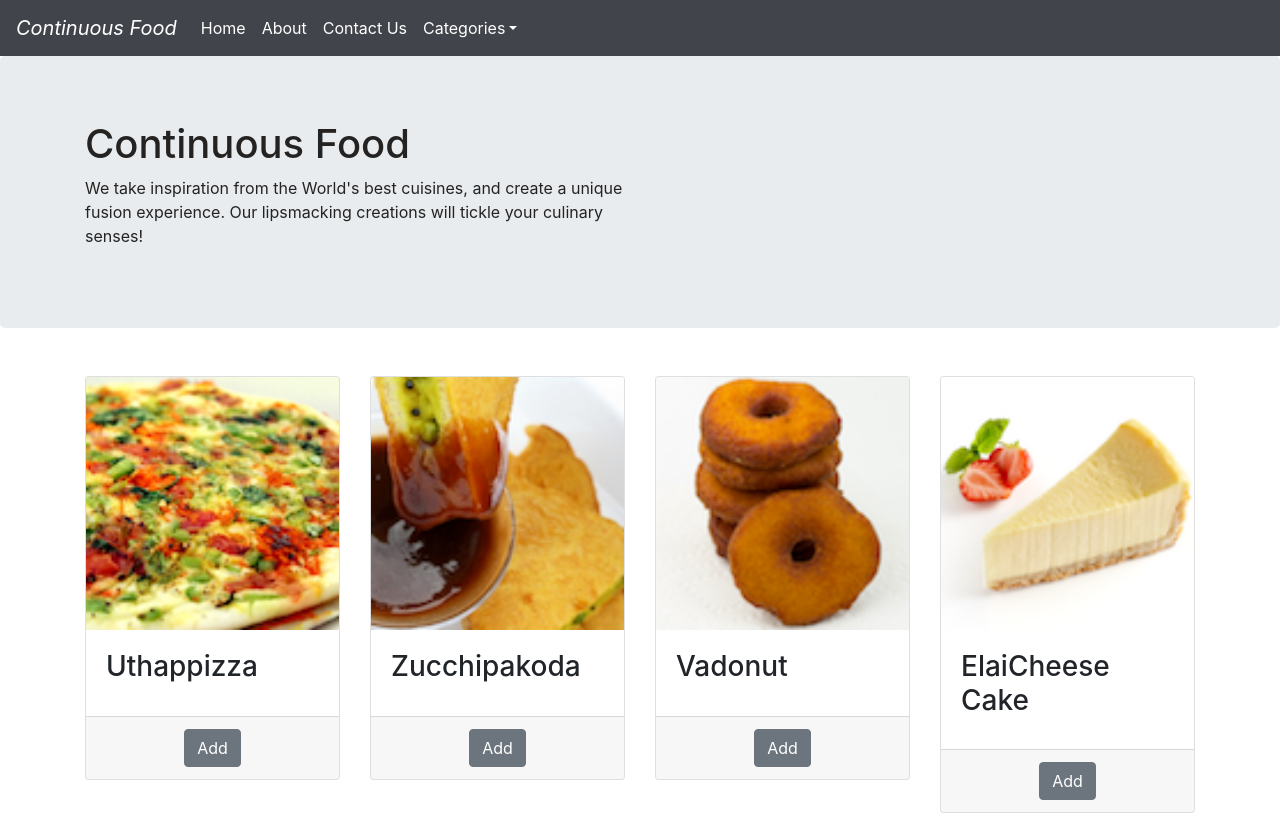
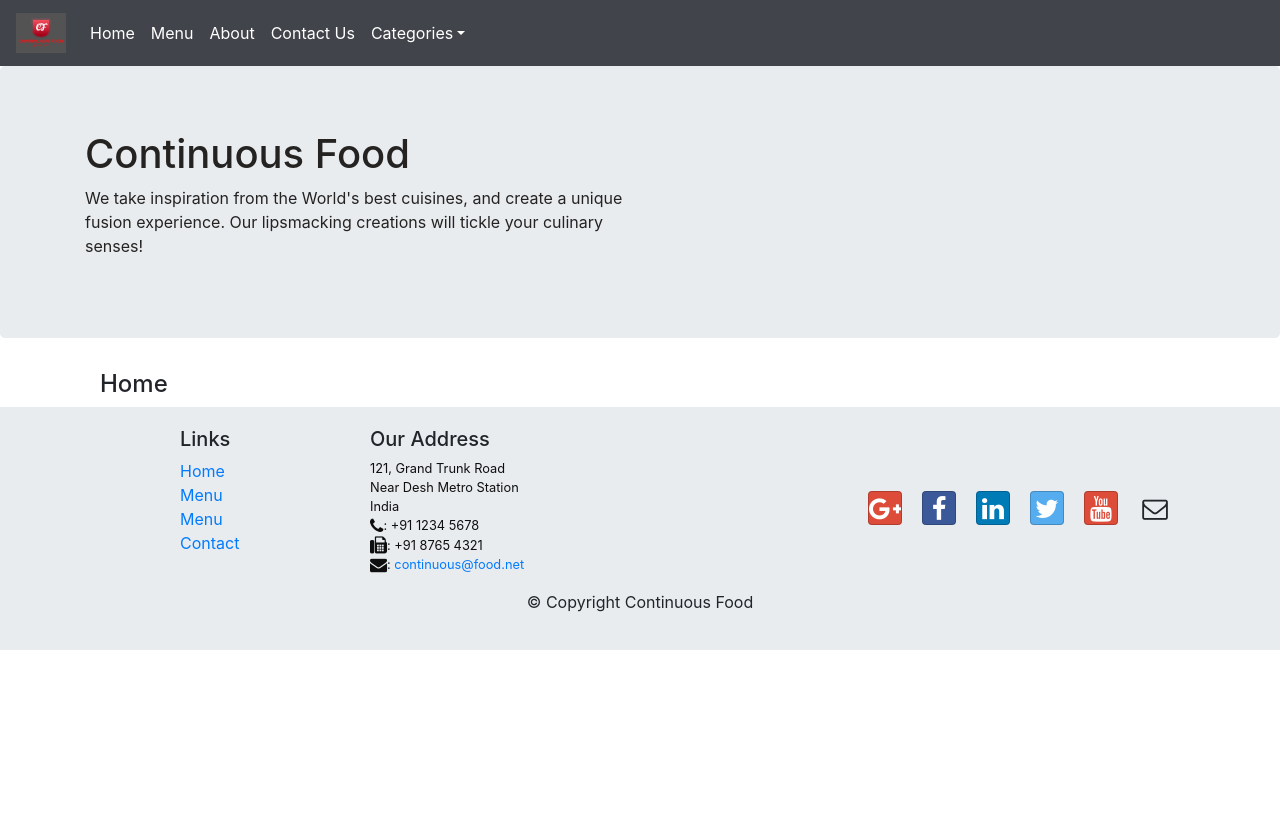
Before and after one commit to Anil-Bhimwal/Assignment3, a React (Create React App) app: page /home in a window 1280 px wide. Shown: the top 815 px of the page. Built offline with nearby package versions, Linux system fonts and the light colour scheme.

Commit message:
react router added

```diff
--- a/package.json
+++ b/package.json
@@ -9,9 +9,11 @@
     "bootstrap": "^4.5.2",
     "bootstrap-social": "^5.1.1",
     "font-awesome": "^4.7.0",
+    "popper.js": "^1.16.1",
     "react": "^16.13.1",
     "react-dom": "^16.13.1",
     "react-popper": "^2.2.3",
+    "react-router-dom": "^4.2.2",
     "react-scripts": "3.4.3",
     "reactstrap": "^8.5.1"
   },
--- a/src/App.css
+++ b/src/App.css
@@ -33,3 +33,7 @@ address{
 .navbar-dark {
   background-color: #512DA8;
 }
+
+.redirect-social-media{
+  margin: 10px;
+}
--- a/src/App.js
+++ b/src/App.js
@@ -1,12 +1,17 @@
 import React, { Component } from 'react';
 import './App.css';
-import Home from './components/HomeComponent'
+import Main from './components/MainComponent'
+import { BrowserRouter } from 'react-router-dom';
 class App extends Component {
   render() {
     return (
-      <div className="App">
-        <Home/>
-      </div>
+
+      <BrowserRouter>
+        <div className="App">
+          <Main />
+        </div>
+      </BrowserRouter>
+
     )
   }
 
--- a/src/components/DishdetailComponent.js
+++ b/src/components/DishdetailComponent.js
@@ -1,5 +1,5 @@
 import React from 'react'
-import { Card, CardImg, CardBody, ListGroup, ListGroupItem, ListGroupItemHeading, ListGroupItemText, CardText, CardFooter, CardTitle, Button, CardHeader, Badge } from 'reactstrap';
+import { Card, CardImg, CardBody, ListGroup, ListGroupItem, ListGroupItemHeading, ListGroupItemText,  CardTitle, CardHeader, Badge } from 'reactstrap';
 
 function renderComments(comments) {
     if (comments == null) {
--- a/src/components/FooterComponent.js
+++ b/src/components/FooterComponent.js
@@ -1,5 +1,5 @@
 import React from 'react';
-
+import {Link} from 'react-router-dom'
 function Footer(props) {
     return(
     <div className="footer">
@@ -8,10 +8,10 @@ function Footer(props) {
                 <div className="col-4 offset-1 col-sm-2">
                     <h5>Links</h5>
                     <ul className="list-unstyled">
-                        <li><a href="#">Home</a></li>
-                        <li><a href="#">About</a></li>
-                        <li><a href="#">Menu</a></li>
-                        <li><a href="contactus.html">Contact</a></li>
+                        <li><Link to="/home">Home</Link></li>
+                        <li><Link to="/menu">Menu</Link></li>
+                        <li><Link to="/about">Menu</Link></li>
+                        <li><Link to=".contact">Contact</Link></li>
                     </ul>
                 </div>
                 <div className="col-7 col-sm-5">
@@ -28,12 +28,12 @@ function Footer(props) {
                 </div>
                 <div className="col-12 col-sm-4 align-self-center">
                     <div className="text-center">
-                        <a className="btn btn-social-icon btn-google" href="http://google.com/+"><i className="fa fa-google-plus"></i></a>
-                        <a className="btn btn-social-icon btn-facebook" href="http://www.facebook.com/profile.php?id="><i className="fa fa-facebook"></i></a>
-                        <a className="btn btn-social-icon btn-linkedin" href="http://www.linkedin.com/in/"><i className="fa fa-linkedin"></i></a>
-                        <a className="btn btn-social-icon btn-twitter" href="http://twitter.com/"><i className="fa fa-twitter"></i></a>
-                        <a className="btn btn-social-icon btn-google" href="http://youtube.com/"><i className="fa fa-youtube"></i></a>
-                        <a className="btn btn-social-icon" href="mailto:"><i className="fa fa-envelope-o"></i></a>
+                        <a className="btn btn-social-icon btn-google redirect-social-media"  href="http://google.com/+"><i className="fa fa-google-plus"></i></a>
+                        <a className="btn btn-social-icon btn-facebook redirect-social-media" href="http://www.facebook.com/profile.php?id="><i className="fa fa-facebook"></i></a>
+                        <a className="btn btn-social-icon btn-linkedin redirect-social-media" href="http://www.linkedin.com/in/"><i className="fa fa-linkedin"></i></a>
+                        <a className="btn btn-social-icon btn-twitter redirect-social-media" href="http://twitter.com/"><i className="fa fa-twitter"></i></a>
+                        <a className="btn btn-social-icon btn-google redirect-social-media" href="http://youtube.com/"><i className="fa fa-youtube"></i></a>
+                        <a className="btn btn-social-icon redirect-social-media" href="mailto:"><i className="fa fa-envelope-o"></i></a>
                     </div>
                 </div>
             </div>
--- a/src/components/HomeComponent.js
+++ b/src/components/HomeComponent.js
@@ -1,36 +1,11 @@
-import React, { Component } from 'react';
-import Menu from './MenuComponent';
-import DishDetail from './DishdetailComponent';
-import NavbarComponent from './Navbar';
-import { DISHES } from '../shared/dishes';
-import Header from './HeaderComponent';
-import Footer from './FooterComponent';
-class Home extends Component {
+import React from 'react';
 
-  constructor(props) {
-    super(props);
-    this.state = {
-      dishes: DISHES,
-      selectedDish: null
-    };
-  }
-
-  onDishSelect(dishId) {
-    this.setState({ selectedDish: dishId });
-  }
-
-  render() {
-    return (
-      <div>
-        <Header />
-        <div className="container">
-          <Menu dishes={this.state.dishes} onClick={(dishId) => this.onDishSelect(dishId)} />
-          <DishDetail dish={this.state.dishes.filter((dish) => dish.id === this.state.selectedDish)[0]} />
-        </div>
-        <Footer />
+function Home(props) {
+    return(
+      <div className="container">
+        <h4>Home</h4>
       </div>
     );
-  }
 }
 
 export default Home;
--- /dev/null
+++ b/src/components/MainComponent.js
@@ -0,0 +1,44 @@
+import React, { Component } from 'react';
+import Menu from './MenuComponent';
+import { DISHES } from '../shared/dishes';
+import Header from './HeaderComponent';
+import Footer from './FooterComponent';
+import Home from './HomeComponent';
+import { Switch, Route, Redirect } from 'react-router-dom';
+class Main extends Component {
+
+  constructor(props) {
+    super(props);
+    this.state = {
+      dishes: DISHES,
+    };
+  }
+
+
+  render() {
+    const HomePage = () => {
+      return (
+        <Home />
+      )
+    }
+    return (
+      <div>
+        <Header />
+        <div className="container">
+          <Switch>
+            <Route path="/home" component={HomePage} />
+            {/* using callback for passing the props  */}
+            <Route exact path="/menu" component={() => <Menu dishes={this.state.dishes} />} />
+            <Redirect to="/home" />
+          </Switch>
+        </div>
+
+        <Footer />
+      </div>
+
+
+    );
+  }
+}
+
+export default Main;
--- a/src/components/MenuComponent.js
+++ b/src/components/MenuComponent.js
@@ -1,10 +1,8 @@
-import React, { Component } from 'react';
-import { Card, CardImg, CardBody, CardText, CardFooter, CardTitle, Button } from 'reactstrap';
-import DishDetail from './DishdetailComponent';
-
+import React from 'react';
+import { Card, CardImg, CardBody,  CardFooter, CardTitle, Button } from 'reactstrap';
 let RenderMenuItem =({dish, onClick})=>{
   return(
-    <Card Body onClick= {()=>onClick(dish.id)}>
+    <Card Body >
       <CardImg top width="100%" src={dish.image} alt={dish.name} />
           <CardBody>
             <CardTitle><h3>
--- a/src/components/Navbar.js
+++ b/src/components/Navbar.js
@@ -21,12 +21,17 @@ const NavbarComponent = (props) => {
   return (
     <div>
       <Navbar  style={{backgroundColor:'#41444a' ,color: '#ffffff'}} variant="dark"light expand="md">
-        <NavbarBrand style={{color: '#ffffff', fontStyle:"italic"}}href="/">Continuous Food </NavbarBrand>
+        <NavbarBrand style={{color: '#ffffff', fontStyle:"italic"}}href="/">
+            <img src="assets/images/logo.png" height="40" width="50" alt="Continuous Food" />
+        </NavbarBrand>
         <NavbarToggler onClick={toggle} />
         <Collapse isOpen={isOpen} navbar>
           <Nav className="mr-auto" navbar>
             <NavItem>
-              <NavLink style={{color: '#ffffff'}} href="#">Home</NavLink>
+              <NavLink style={{color: '#ffffff'}} href="/home">Home</NavLink>
+            </NavItem>
+            <NavItem>
+              <NavLink style={{color: '#ffffff'}} href="/menu">Menu</NavLink>
             </NavItem>
             <NavItem>
               <NavLink style={{color: '#ffffff'}} href="">About</NavLink>
```
Also changed, not shown: public/assets/images/logo.png, 1 other file (tests, documents, lock files or other folders).
